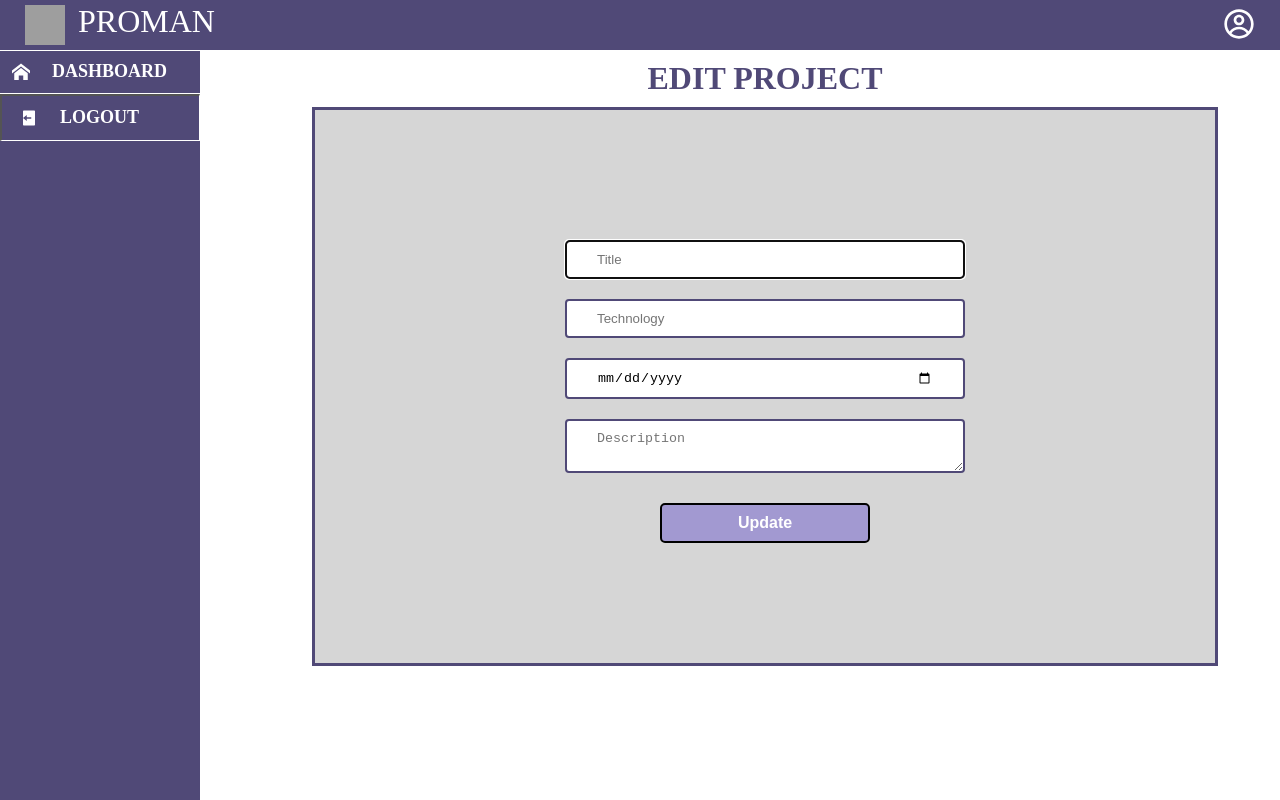
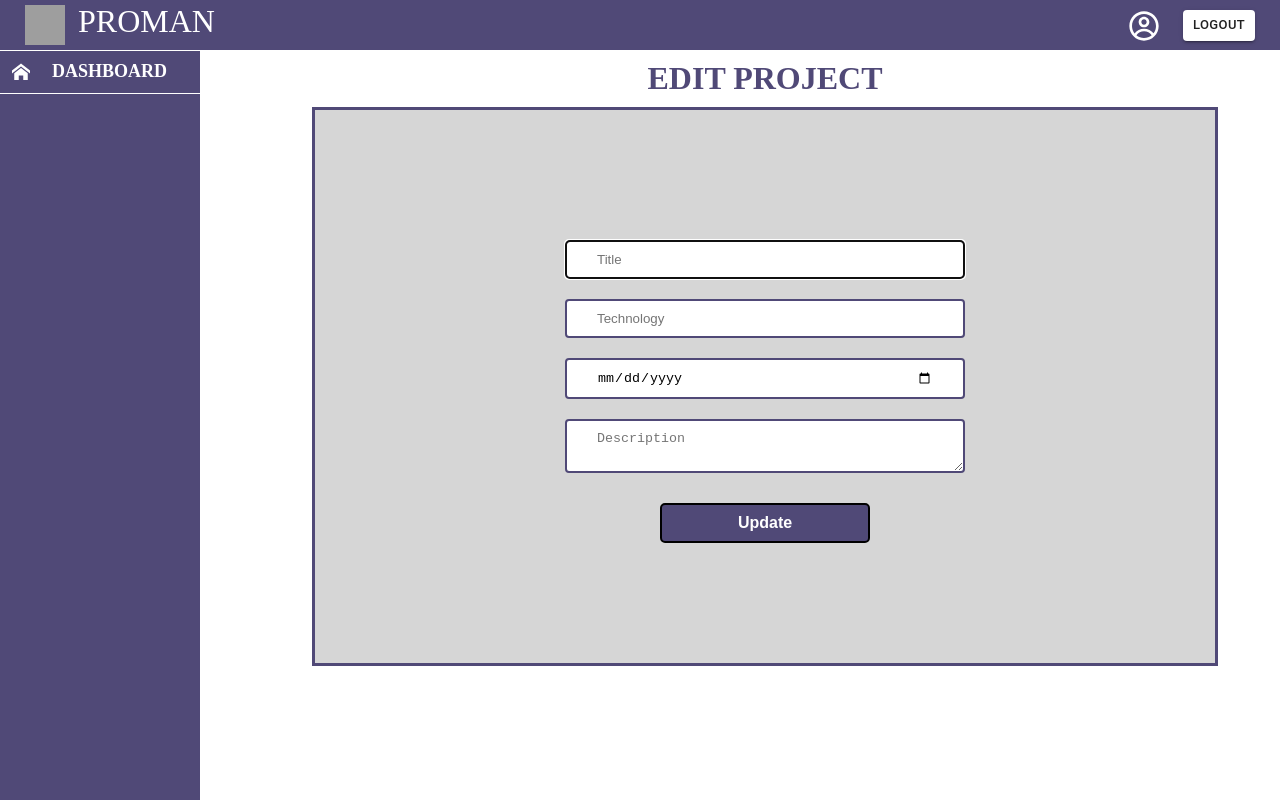
Before and after one commit to ayushchauhan248/Project-Management-Tool-CRUD-React-Redux-Class-Components, a React (Create React App) app: page /edit/1 in a window 1280 px wide. Built offline with nearby package versions, Linux system fonts and the light colour scheme; no server answers; sample sign-in values are in the browser's storage; grey boxes are pictures that could not be loaded.

Commit message:
done some changes in UI

```diff
--- a/src/components/allCards/AllCardSection.js
+++ b/src/components/allCards/AllCardSection.js
@@ -1,4 +1,5 @@
 import { Component } from "react";
+import * as React from "react";
 import ProjectCard from "../projectCard/ProjectCard";
 import "./AllCardSection.css";
 import { Link } from "react-router-dom";
@@ -12,7 +13,12 @@ import "../../pages/app/CreateProject.css";
 import CreateDialog from "../createAndEdit/CreateDialog";
 import DialogActions from "@mui/material/DialogActions";
 import Button from "@mui/material/Button";
+import Snackbar from "@mui/material/Snackbar";
+import MuiAlert from "@mui/material/Alert";
 
+const Alert = React.forwardRef(function Alert(props, ref) {
+  return <MuiAlert elevation={6} ref={ref} variant="filled" {...props} />;
+});
 class AllCardSection extends Component {
   constructor(props) {
     super(props);
@@ -89,9 +95,11 @@ class AllCardSection extends Component {
             </Button>
           </DialogActions>
         </Dialog>
-        {this.state.deleteCheck && (
-          <div id="deleteNotifi">NOTIFICATION : Project is deleted</div>
-        )}
+        <Snackbar open={this.state.deleteCheck} autoHideDuration={3000}>
+          <Alert severity="info" sx={{ width: "100%" }}>
+            Project is a deleted successfully !
+          </Alert>
+        </Snackbar>
         {this.props.projects.projectData?.reverse().map((res) => {
           return (
             <div id="proDiv">
--- a/src/components/createAndEdit/CreateDialog.js
+++ b/src/components/createAndEdit/CreateDialog.js
@@ -1,9 +1,15 @@
 import "../../pages/app/CreateProject.css";
+import * as React from "react";
 import { Component, createRef } from "react";
 import { setprojectAction } from "../../redux/actions/project";
 import { connect } from "react-redux";
 import { ImSpinner10 } from "react-icons/im";
+import Snackbar from "@mui/material/Snackbar";
+import MuiAlert from "@mui/material/Alert";
 
+const Alert = React.forwardRef(function Alert(props, ref) {
+  return <MuiAlert elevation={6} ref={ref} variant="filled" {...props} />;
+});
 class CreateDialog extends Component {
   constructor(props) {
     super(props);
@@ -14,6 +20,7 @@ class CreateDialog extends Component {
       description: "",
       errors: {},
       spinner: false,
+      created: false,
     };
 
     this.emailInputRef = createRef();
@@ -24,18 +31,15 @@ class CreateDialog extends Component {
   }
 
   handleChange = (e) => {
-    this.setState({ [e.target.name]: this.removeExtraSpace(e.target.value) });
-    // this.validateForm();
+    this.setState({ [e.target.name]: e.target.value });
+    this.validateForm();
   };
-
-  removeExtraSpace = (s) => s.trim().split(/ +/).join(" ");
 
   validateForm() {
     const { title, technology, description } = this.state;
     let errors = {};
     let formIsValid = true;
-    if (title.length < 3) {
-      //trim()
+    if (title.trim().length < 3) {
       formIsValid = false;
       errors["titleErr"] = "*Title must be at least 3 characters.";
     }
@@ -65,13 +69,11 @@ class CreateDialog extends Component {
         deadline: this.state.deadline,
         description: this.state.description,
       };
-      this.setState({ spinner: true });
+      this.setState({ spinner: true, created: true });
       this.props.setprojectAction(project);
       setTimeout(() => {
-        this.setState({ spinner: false });
         window.location.href = "/dashboard";
-        alert("Your Project Created Successfully");
-      }, 3000);
+      }, 2000);
     }
   };
 
@@ -82,15 +84,6 @@ class CreateDialog extends Component {
     const yyyy = today.getFullYear();
     return yyyy + "-" + mm + "-" + dd;
   };
-
-  getCurrentDate = () => {
-    const today = new Date();
-    const dd = String(today.getDate()).padStart(2, "0");
-    const mm = String(today.getMonth() + 1).padStart(2, "0");
-    const yyyy = today.getFullYear();
-    return yyyy + "-" + mm + "-" + dd;
-  };
-
   render() {
     const { titleErr, technologyErr, descriptionErr } = this.state.errors;
     const { title, technology, description } = this.state;
@@ -131,7 +124,6 @@ class CreateDialog extends Component {
               placeholder="Deadline "
               className="title"
               autoComplete="off"
-              defaultValue={this.getCurrentDate()}
               min={this.disablePastDate()}
               onChange={this.handleChange}
             />
@@ -162,6 +154,11 @@ class CreateDialog extends Component {
             )}
           </div>
         </form>
+        <Snackbar open={this.state.created} autoHideDuration={2000}>
+          <Alert severity="info" sx={{ width: "100%" }}>
+            Project is a created successfully !
+          </Alert>
+        </Snackbar>
       </div>
     );
   }
--- a/src/components/shared/Navbar.css
+++ b/src/components/shared/Navbar.css
@@ -37,16 +37,29 @@ display: flex;
 }
 
 #llnk:hover{
-    background-color: rgb(108, 99, 156);
+    background-color: rgb(80, 73, 119);
 }
 
 #iconDiv{
-    top:8px;
+    top: 10px;
+    position: absolute;
+    right: 120px;
+    cursor: pointer;
+}
+
+#buttonDiv{
+    top:10px;
     position: absolute;
     right: 25px;
     cursor: pointer;
 }
-
+#username-div{
+    font-size: large;
+    font-weight: 600;
+    top:12px;
+    position: absolute;
+    right: 160px;
+}
 
 #myProfile{
     color: white;
--- a/src/components/shared/Navbar.js
+++ b/src/components/shared/Navbar.js
@@ -1,15 +1,35 @@
 import "./Navbar.css";
 import { CgProfile } from "react-icons/cg";
 import React, { Component } from "react";
+import Button from "@mui/material/Button";
 import { Link } from "react-router-dom";
+import { ThemeProvider } from "@mui/material/styles";
+import { theme } from "../../theme";
+import axios from "axios";
+class Navbar extends Component {
+  constructor(props) {
+    super(props);
+    this.state = {
+      name: "",
+    };
+  }
 
-class Navbar extends Component {
-  // constructor(props){
-  //   super(props)
-  //   this.state = {
-  //     toggle() : {}
-  //   }
-  // }
+  componentDidMount = async () => {
+    const token = localStorage.getItem("AUTH_TOKEN");
+    const url = "http://localhost:4000/api/users/me";
+    try {
+      const response = await axios.get(url, {
+        headers: { "Content-Type": "application/json", Authorization: token },
+      });
+      this.setState(response.data);
+    } catch (error) {
+      console.log("Not able to fetch data");
+    }
+  };
+  logout = () => {
+    localStorage.removeItem("AUTH_TOKEN");
+    window.location.href = "/login";
+  };
   render() {
     return (
       <div id="nav">
@@ -21,11 +41,24 @@ class Navbar extends Component {
           />
           <span id="brand">PROMAN</span>
         </div>
+        <div id="username-div">{this.state.name}</div>
         <div id="iconDiv">
           <Link to="/myProfile" id="myProfile">
             <CgProfile id="icon"></CgProfile>
           </Link>
         </div>
+        <ThemeProvider theme={theme}>
+          <div id="buttonDiv">
+            <Button
+              size="small"
+              variant="contained"
+              color="primary"
+              onClick={this.logout}
+            >
+              Logout
+            </Button>
+          </div>
+        </ThemeProvider>
       </div>
     );
   }
--- a/src/components/shared/Sidebar.js
+++ b/src/components/shared/Sidebar.js
@@ -2,15 +2,10 @@ import "./Sidebar.css";
 import { Link } from "react-router-dom";
 // import { MdCreateNewFolder } from "react-icons/md";
 import { ImHome } from "react-icons/im";
-import { RiLogoutBoxFill } from "react-icons/ri";
 
 import React, { Component } from "react";
 
 class Sidebar extends Component {
-  logout = () => {
-    localStorage.removeItem("AUTH_TOKEN");
-    window.location.href = "/login";
-  };
   render() {
     return (
       <div id="sidebar">
@@ -19,20 +14,6 @@ class Sidebar extends Component {
             <ImHome id="llii"></ImHome>
             <div id="lli">DASHBOARD</div>
           </Link>
-          {/*
-          <Link to="/create" id="llnk" className="doFlex">
-            <MdCreateNewFolder id="llii"></MdCreateNewFolder>
-            <div id="lli">CREATE</div>
-          </Link> */}
-
-          <button
-            id="llnk"
-            className="doFlex buttonLogout"
-            onClick={this.logout}
-          >
-            <RiLogoutBoxFill id="llii"></RiLogoutBoxFill>
-            <div id="lli">LOGOUT</div>
-          </button>
         </div>
       </div>
     );
--- a/src/pages/app/EditPage.js
+++ b/src/pages/app/EditPage.js
@@ -48,7 +48,7 @@ class EditPage extends Component {
     this.setState({ spinner: true });
     this.props.updateProject(project);
     setTimeout(() => {
-      this.setState({ spinner: false });
+      // this.setState({ spinner: false });
       window.location = "/dashboard";
       alert("Your Project Is Updated");
     }, 3000);
@@ -70,11 +70,12 @@ class EditPage extends Component {
     return yyyy + "-" + mm + "-" + dd;
   };
   render() {
-    const { title, technology, description } = this.state;
+    const { title, technology, description, deadline } = this.state;
     const enabled =
       title === this.props.projectone?.one?.title &&
       technology === this.props.projectone?.one?.technology &&
-      description === this.props.projectone?.one?.description;
+      description === this.props.projectone?.one?.description &&
+      deadline === this.props.projectone?.one?.deadline;
     return (
       <div className="creatediv">
         <Prompt
--- a/src/pages/auth/LoginPage.js
+++ b/src/pages/auth/LoginPage.js
@@ -3,6 +3,12 @@ import "./AuthPage.css";
 import React, { Component } from "react";
 import axios from "axios";
 import { ImSpinner10 } from "react-icons/im";
+import Snackbar from "@mui/material/Snackbar";
+import MuiAlert from "@mui/material/Alert";
+
+const Alert = React.forwardRef(function Alert(props, ref) {
+  return <MuiAlert elevation={6} ref={ref} variant="filled" {...props} />;
+});
 class LoginPage extends Component {
   constructor(props) {
     super(props);
@@ -29,19 +35,18 @@ class LoginPage extends Component {
       this.setState({ spinner: true });
       localStorage.setItem("AUTH_TOKEN", response.data.token);
       setTimeout(() => {
-        this.setState({ spinner: false });
         window.location.href = "/dashboard";
-      }, 3000);
+      }, 1000);
     } else {
       this.setState({ spinner: true });
       setTimeout(() => {
         this.setState({ invalidCred: true });
-      }, 2000);
+      }, 1000);
       setTimeout(() => {
         this.setState({ spinner: false });
         this.setState({ invalidCred: false });
         window.location.href = "/login";
-      }, 3000);
+      }, 2000);
       console.log(response.data);
     }
   };
@@ -49,11 +54,6 @@ class LoginPage extends Component {
   render() {
     return (
       <div className="bdy">
-        <div className="errorDiv">
-          {this.state.invalidCred && (
-            <h1 className="invalidCred"> INVALID CREDENTIALS !!! </h1>
-          )}
-        </div>
         <div className="main">
           <label for="chk" aria-hidden="true">
             Login
@@ -88,6 +88,11 @@ class LoginPage extends Component {
                 )}
               </div>
             </form>
+            <Snackbar open={this.state.invalidCred} autoHideDuration={3000}>
+              <Alert severity="error" sx={{ width: "100%" }}>
+                INVALID CREDENTIALS . TRY AGAIN !
+              </Alert>
+            </Snackbar>
           </div>
         </div>
       </div>
--- a/src/pages/auth/SignupPage.js
+++ b/src/pages/auth/SignupPage.js
@@ -29,11 +29,12 @@ class SignupPage extends Component {
     console.log(createUser);
     const url = "http://localhost:4000/api/users/signup";
     const response = await axios.post(url, createUser);
-    if (response.status === 200) {
+    if ((response.data.token !== undefined && response.status) === 200) {
+      localStorage.setItem("AUTH_TOKEN", response.data.token);
       setTimeout(() => {
         this.setState({ spinner: false });
-        window.location.href = "/login";
-      }, 3000);
+        window.location.href = "/dashboard";
+      }, 1000);
     } else {
       console.log("error");
     }
--- a/src/theme.js
+++ b/src/theme.js
@@ -5,5 +5,8 @@ export const theme = createTheme({
     secondary: {
       main: "rgb(80, 73, 119)",
     },
+    primary: {
+      main: "rgb(255, 255, 255)",
+    },
   },
 });
```
